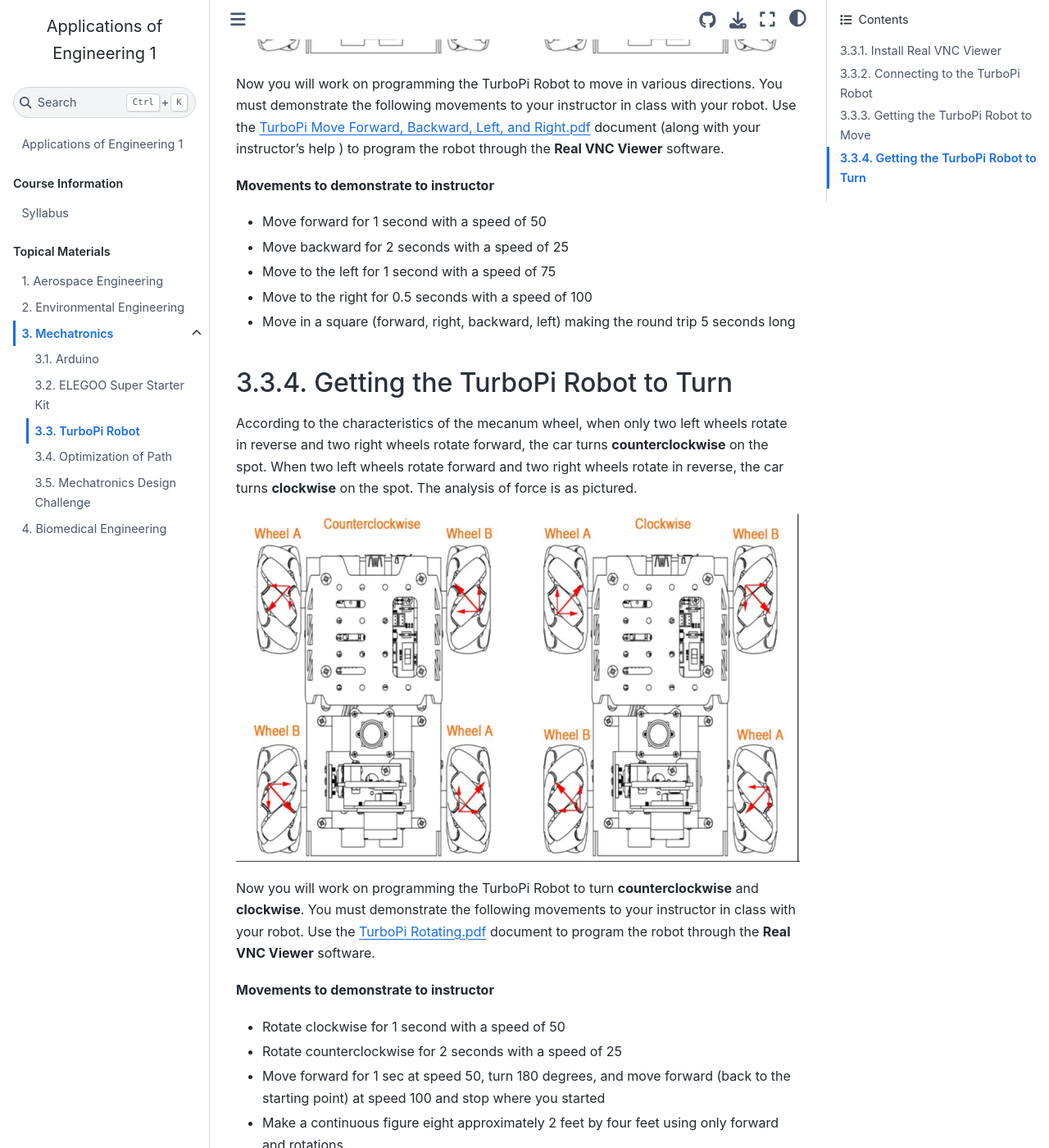
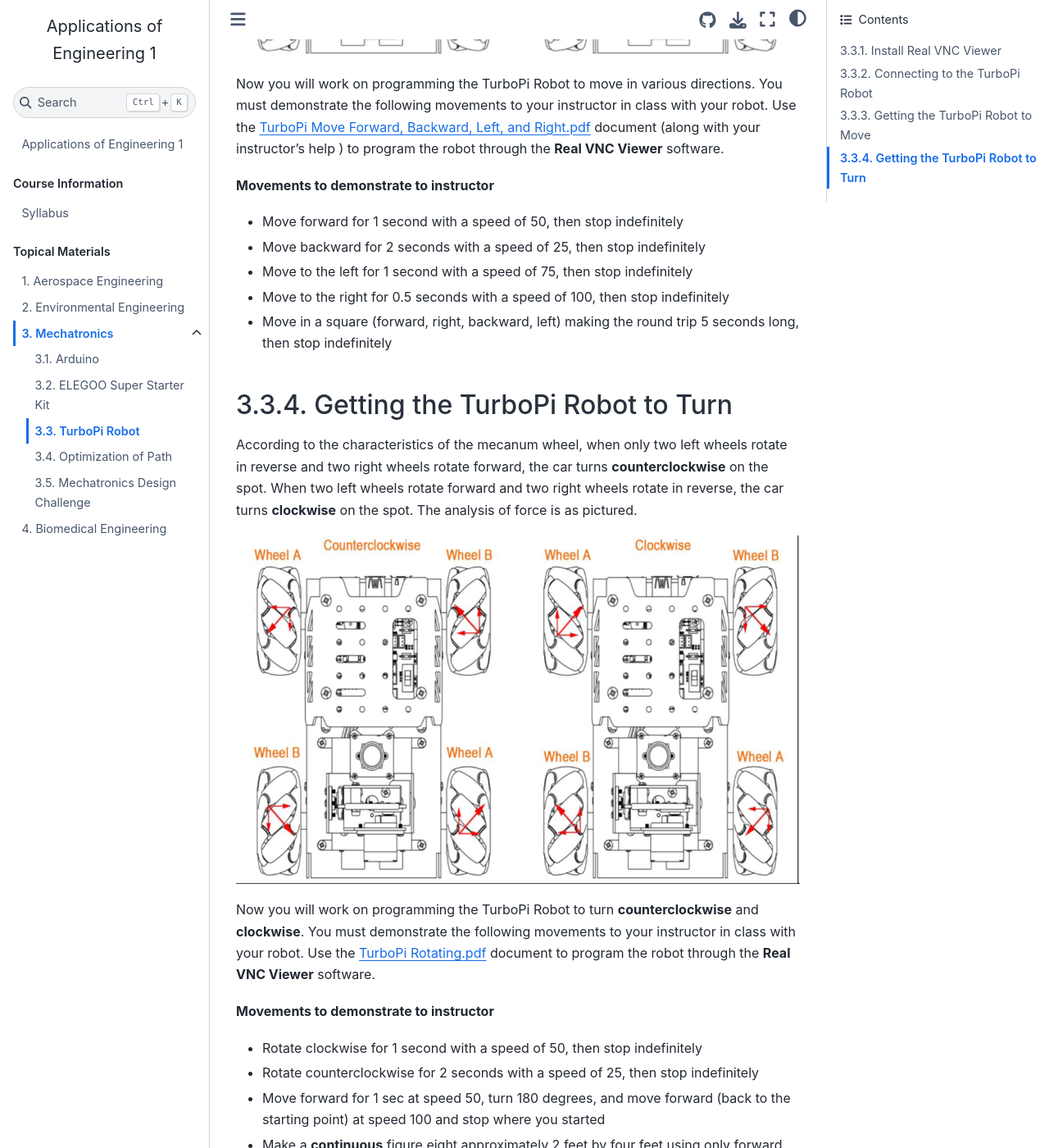
Before and after one commit to Culver-Academies/engineering1, a Jupyter Book: the page built from mech/TurboPi.md, in a window 1280 px wide and 1400 px high, scrolled down 2086 px. Shown: the whole window at 82% size. Built offline with Jupyter Book 1.0.4 settings and Sphinx 7.4.7 and the Sphinx Book theme 1.1.4, drawn with Linux system fonts in a browser that asks for light colours; some of the changed text lies outside the part shown.

Commit message:
Update TurboPi.md

```diff
--- a/mech/TurboPi.md
+++ b/mech/TurboPi.md
@@ -36,11 +36,11 @@ Now you will work on programming the TurboPi Robot to move in various directions
 You must demonstrate the following movements to your instructor in class with your robot. Use the [TurboPi Move Forward, Backward, Left, and Right.pdf](https://drive.google.com/file/d/1tCgWk_yjmzWOclA-Nno3G_lW1cvJ29Ni/view?usp=drive_link) document (along with your instructor's help ) to program the robot through the **Real VNC Viewer** software.
 
 **Movements to demonstrate to instructor**
-* Move forward for 1 second with a speed of 50
-* Move backward for 2 seconds with a speed of 25
-* Move to the left for 1 second with a speed of 75
-* Move to the right for 0.5 seconds with a speed of 100
-* Move in a square (forward, right, backward, left) making the round trip 5 seconds long
+* Move forward for 1 second with a speed of 50, then stop indefinitely
+* Move backward for 2 seconds with a speed of 25, then stop indefinitely
+* Move to the left for 1 second with a speed of 75, then stop indefinitely
+* Move to the right for 0.5 seconds with a speed of 100, then stop indefinitely
+* Move in a square (forward, right, backward, left) making the round trip 5 seconds long, then stop indefinitely
 
 ## Getting the TurboPi Robot to Turn
 
@@ -56,7 +56,7 @@ Now you will work on programming the TurboPi Robot to turn **counterclockwise**
 You must demonstrate the following movements to your instructor in class with your robot. Use the [TurboPi Rotating.pdf](https://drive.google.com/file/d/1CbrnBQZT-vjS1WbPN6FqY1I4YLGYoaZE/view?usp=drive_link) document to program the robot through the **Real VNC Viewer** software.
 
 **Movements to demonstrate to instructor**
-* Rotate clockwise for 1 second with a speed of 50
-* Rotate counterclockwise for 2 seconds with a speed of 25
+* Rotate clockwise for 1 second with a speed of 50, then stop indefinitely
+* Rotate counterclockwise for 2 seconds with a speed of 25, then stop indefinitely
 * Move forward for 1 sec at speed 50, turn 180 degrees, and move forward (back to the starting point) at speed 100 and stop where you started
-* Make a continuous figure eight approximately 2 feet by four feet using only forward and rotations.
+* Make a **continuous** figure eight approximately 2 feet by four feet using only forward movements and rotations.
```
